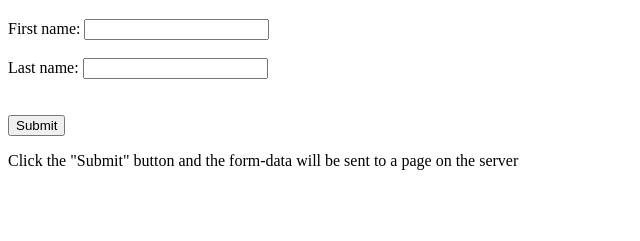
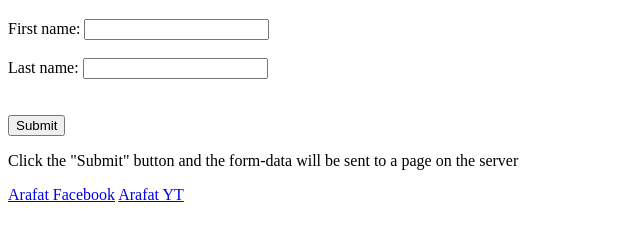
Before and after one commit to mrx-arafat/Pseudo-Class-Input-Tag-Practice, a plain HTML site: page index.html in a window 1280 px wide. Shown: the part 61-302 px from the top of the page, without its empty margins (0-640 px from the left). Drawn offline with Linux system fonts and the light colour scheme.

Commit message:
a tag added

```diff
--- a/index.html
+++ b/index.html
@@ -19,5 +19,8 @@
 
 <p>Click the "Submit" button and the form-data will be sent to a page on the server</p>
 
+<a href="https://www.facebook.com/e4rafat/">Arafat Facebook</a>
+<a href="https://www.youtube.com/channel/UCL8EPQ19PvWoC84sY-u6VTg">Arafat YT</a>
+
 </body>
 </html>
--- a/style.css
+++ b/style.css
@@ -3,3 +3,7 @@ input:focus {
   font-weight: bold;
   color: green;
 }
+
+a:visited {
+  color: blue;
+}
```
